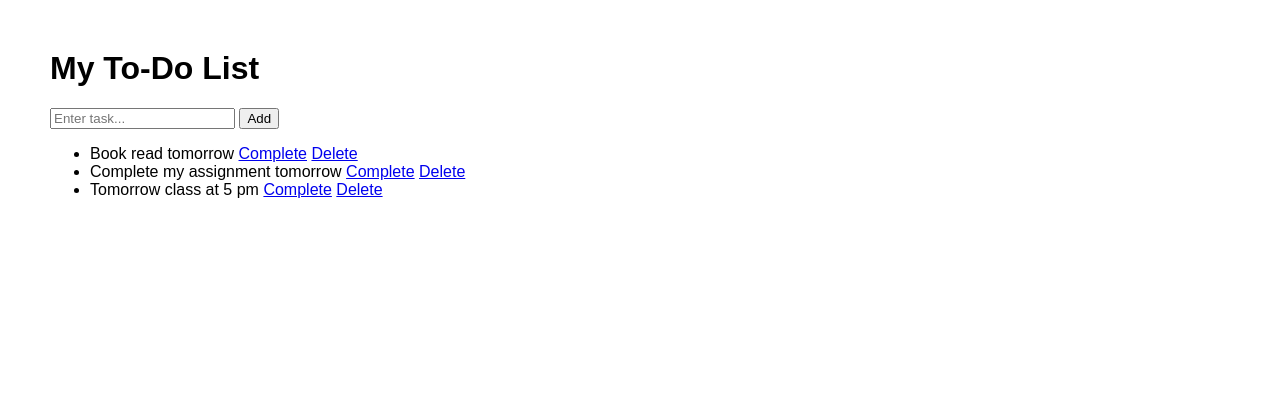
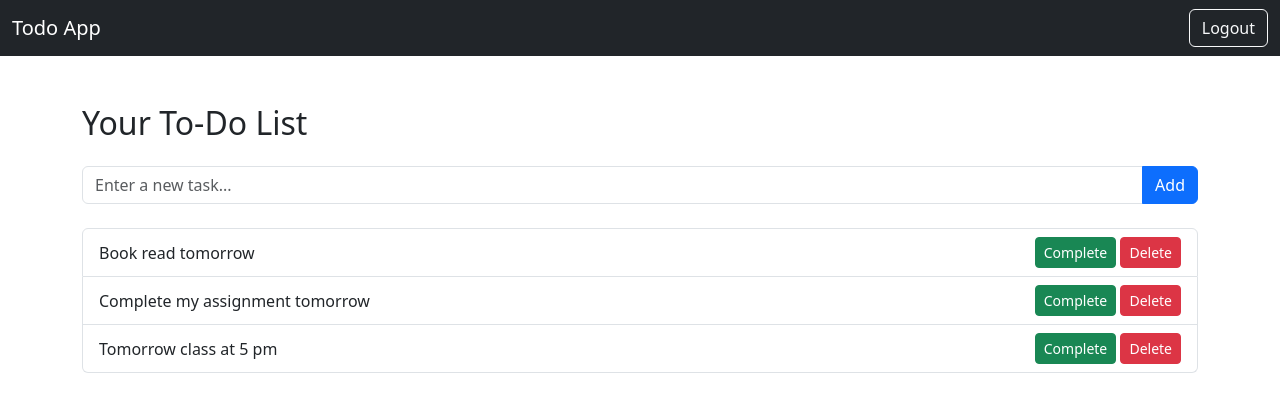
Before and after one commit to cyb3erasad/Flask-Todo-List, a Flask app: template templates/index.html in a window 1280 px wide. Shown: the top 412 px of the page. Run offline with Flask 3, Linux system fonts and the light colour scheme; the template is opened without the code that fills it: values that come from a table or form of the project are taken from there, others are empty.

Commit message:
Add user authentication

```diff
--- a/app.py
+++ b/app.py
@@ -1,32 +1,85 @@
 from flask import Flask, render_template, redirect, request
-from models import db, Task
+from flask_login import LoginManager, login_required, logout_user, login_user, current_user
+from flask_bcrypt import Bcrypt
+from models import db, Task, User
+
 
 app = Flask(__name__)
 
 app.config["SQLALCHEMY_DATABASE_URI"] = "sqlite:///todo.db"
+app.config["SECRET_KEY"] = "e2f9a6d4c583"
 app.config["SQLALCHEMY_TRACK_MODIFICATIONS"] = False
 
 db.init_app(app)
 
+bcrypt = Bcrypt(app)
+
+login_manager = LoginManager()
+login_manager.init_app(app)
+login_manager.login_view = "login"
+
 with app.app_context():
     db.create_all()
 
+@login_manager.user_loader
+def load_user(user_id):
+    return User.query.get(int(user_id))
+
+
+
+@app.route("/register", methods=["GET", "POST"])
+def register():
+    if request.method == "POST":
+        username = request.form.get("username")
+        password = request.form.get("password")
+
+        hashed_pw = bcrypt.generate_password_hash(password).decode('utf-8')
+
+        new_user = User(username = username, password = hashed_pw)
+        db.session.add(new_user)
+        db.session.commit()
+        return redirect("/login")
+    return render_template("register.html")
+
+@app.route("/login", methods=["GET", "POST"])
+def login():
+    if request.method == "POST":
+        username = request.form.get("username")
+        password = request.form.get("password")
+
+        user = User.query.filter_by(username=username).first()
+
+        if user and bcrypt.check_password_hash(user.password, password):
+            login_user(user)
+            return redirect("/")
+    return render_template("login.html")
+
+@app.route("/logout")
+@login_required
+def logout():
+    logout_user()
+    return redirect("/login")
+
+
 
 @app.route("/")
+@login_required
 def index():
-    tasks = Task.query.all()
+    tasks = Task.query.filter_by(user_id=current_user.id).all()
     return render_template("index.html", tasks=tasks)
 
 @app.route("/add", methods=["POST"])
+@login_required
 def add_task():
     title = request.form.get("title")
-    new_task = Task(title=title)
+    new_task = Task(title=title, user_id=current_user.id)
     db.session.add(new_task)
     db.session.commit()
 
     return redirect("/")
 
 @app.route("/delete/<int:id>")
+@login_required
 def delete_task(id):
     task = Task.query.get(id)
     db.session.delete(task)
@@ -34,6 +87,7 @@ def delete_task(id):
     return redirect("/")
 
 @app.route("/complete/<int:id>")
+@login_required
 def complete_task(id):
     task = Task.query.get(id)
     task.complete = True
--- a/templates/index.html
+++ b/templates/index.html
@@ -3,12 +3,11 @@
 
 <head>
     <title>To-Do List</title>
+
+    <!-- Bootstrap CSS -->
+    <link href="https://cdn.jsdelivr.net/npm/bootstrap@5.3.0/dist/css/bootstrap.min.css" rel="stylesheet">
+
     <style>
-        body {
-            font-family: Arial;
-            margin: 50px;
-        }
-
         .completed {
             text-decoration: line-through;
             color: gray;
@@ -17,28 +16,53 @@
 </head>
 
 <body>
-    <h1>My To-Do List</h1>
 
-    <form action="/add" method="POST">
-        <input type="text" name="title" placeholder="Enter task..." required>
-        <button type="submit">Add</button>
+    <!-- Navbar -->
+    <nav class="navbar navbar-expand-lg navbar-dark bg-dark">
+        <div class="container-fluid">
+            <a class="navbar-brand" href="#">Todo App</a>
+
+            <div class="d-flex">
+                <a href="/logout" class="btn btn-outline-light">Logout</a>
+            </div>
+        </div>
+    </nav>
+
+    <!-- Main Content -->
+    <div class="container mt-5">
+
+        <h2 class="mb-4">Your To-Do List</h2>
+
+        <!-- Add Task Form -->
+        <form action="/add" method="POST" class="input-group mb-4">
+            <input type="text" name="title" class="form-control" placeholder="Enter a new task..." required>
+            <button class="btn btn-primary" type="submit">Add</button>
         </form>
 
-    <ul>
+        <!-- Task List -->
+        <ul class="list-group">
             {% for task in tasks %}
-        <li>
-            <span class="{% if task.complete %}completed{% endif %}">
+            <li class="list-group-item d-flex justify-content-between align-items-center">
+
+                <span class="{% if task.completed %}completed{% endif %}">
                     {{ task.title }}
                 </span>
 
+                <div>
                     {% if not task.completed %}
-            <a href="/complete/{{ task.id }}">Complete</a>
+                    <a href="/complete/{{ task.id }}" class="btn btn-success btn-sm">Complete</a>
                     {% endif %}
-            <a href="/delete/{{ task.id }}">Delete</a>
+                    <a href="/delete/{{ task.id }}" class="btn btn-danger btn-sm">Delete</a>
+                </div>
             </li>
             {% endfor %}
         </ul>
 
+    </div>
+
+    <!-- Bootstrap JS -->
+    <script src="https://cdn.jsdelivr.net/npm/bootstrap@5.3.0/dist/js/bootstrap.bundle.min.js"></script>
+
 </body>
 
 </html>
```
Also changed, not shown: models.py (+9 -1 lines), templates/login.html (added, +8 -0 lines), templates/register.html (added, +8 -0 lines), instance/todo.db. Lines whose indentation alone changed are shown as unchanged.
